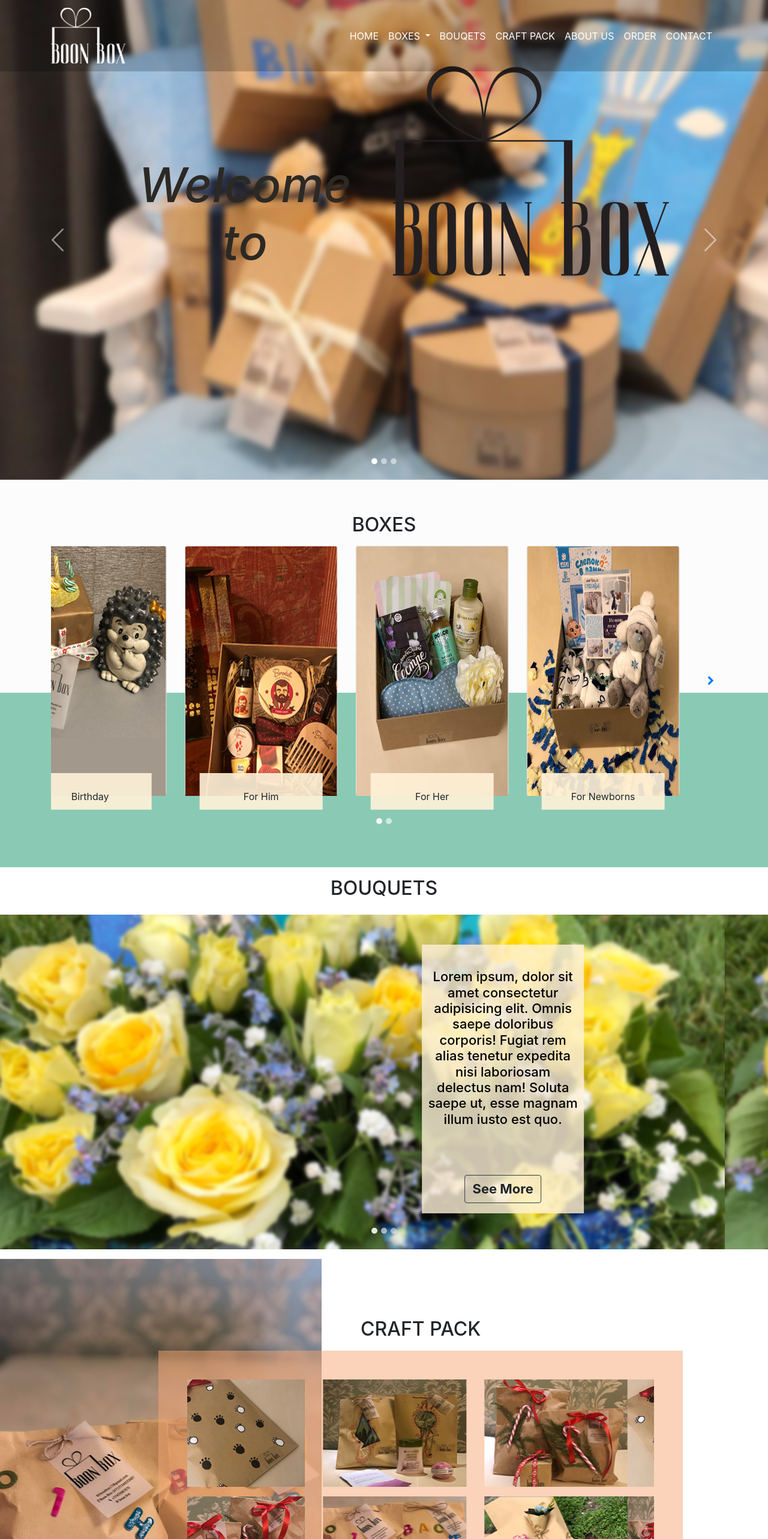
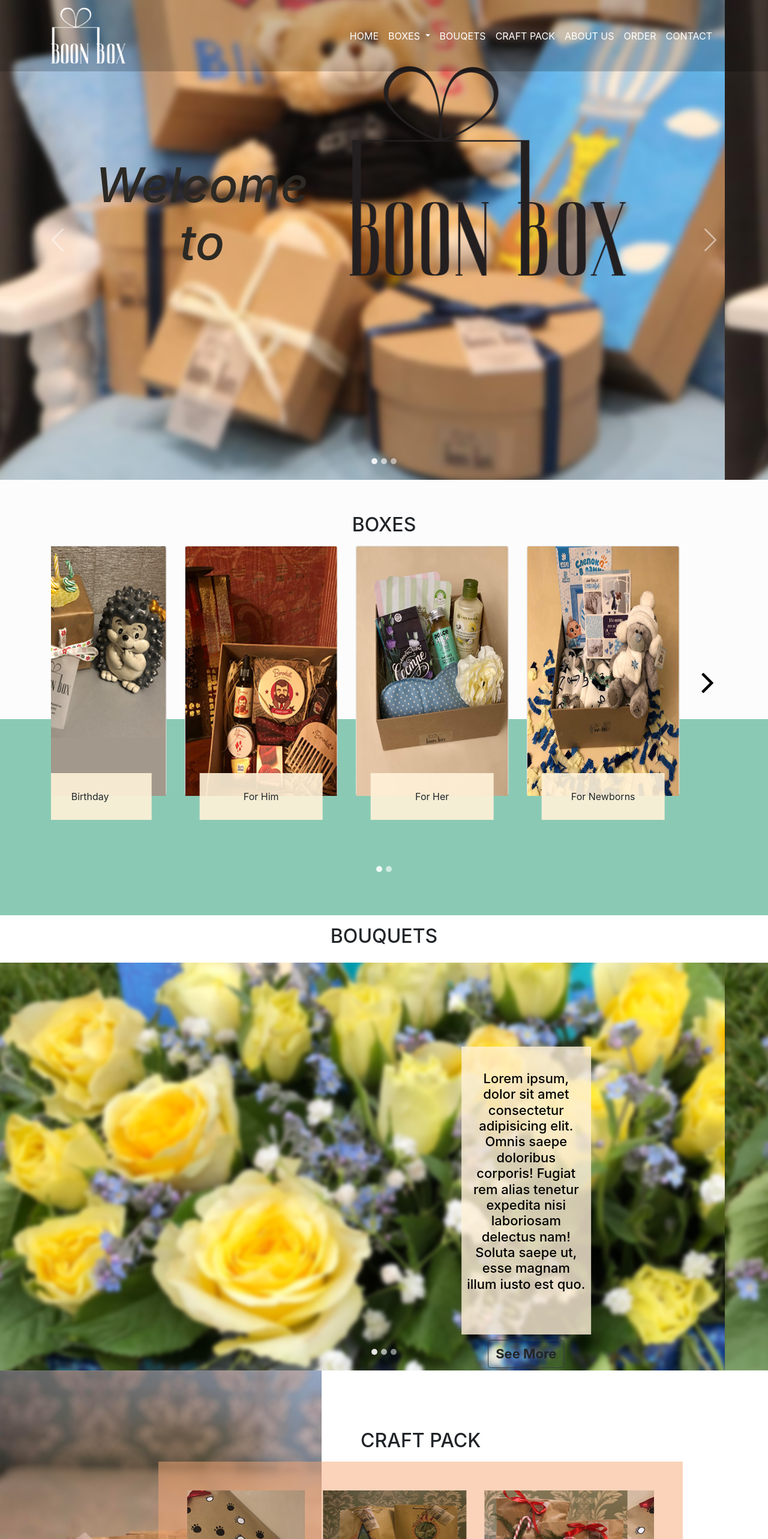
Before and after one commit to davo-buloyan/Boon_box, an Angular app: page / in a window 1280 px wide. Shown: the top 2566 px of the page at 60% size. Built offline with nearby package versions, Linux system fonts and the light colour scheme; a web font is replaced by a local one.

Commit message:
Done main of veiw

```diff
--- a/src/app/main/about-us/about-us.component.scss
+++ b/src/app/main/about-us/about-us.component.scss
@@ -2,6 +2,7 @@
     background-image: url(../../../assets/img/About_us/backgroundAbout.png);
     background-repeat: no-repeat;
     background-size: cover;
+    min-height: 90vh;
 }
 
 .text-info-about {
@@ -13,8 +14,10 @@
 .rectangle {
     background-image: url(../../../assets/img/About_us/Rectangle.png);
     background-repeat: no-repeat;
+    background-size: contain;
     background-size: cover;
     border-bottom: 1px solid black;
+    min-height: 80vh;
 
 }
 
@@ -24,6 +27,7 @@
 
 .img-bg {
     background: rgba(243,237,224, 0.5) !important ;
+    min-height: 80vh;
 }
 
 @media all and (max-width: 700px) {
@@ -32,6 +36,8 @@
         border-left:  1px solid black;
         border-right: 1px solid black;
         border-bottom: 1px solid black;
-
+    }
+    .text-info-about {
+        font-size: 16px;
     }
   }
--- a/src/app/main/bouquets/bouquets.component.html
+++ b/src/app/main/bouquets/bouquets.component.html
@@ -1,5 +1,62 @@
+<div class="bouquets" id="bouqets">
+  <h2 class="text-center p-3">BOUQUETS</h2>
 
-<div class="bouquets" id="bouqets">
+  <div id="carouselExampleIndicators_bouquets" class="carousel slide" data-ride="carousel">
+    <ol class="carousel-indicators">
+      <li data-target="#carouselExampleIndicators_bouquets" data-slide-to="0" class="active"></li>
+      <li data-target="#carouselExampleIndicators_bouquets" data-slide-to="1"></li>
+      <li data-target="#carouselExampleIndicators_bouquets" data-slide-to="2"></li>
+    </ol>
+    <div class="carousel-inner">
+      <div class="carousel-item active first-slyde ">
+        <div class="carousel-caption">
+          <div class="row">
+            <div class="col-md-8 col-sm-0">
+            </div>
+            <div class="col-md-4 col-sm-12">
+              <div class="carousel-caption text-box text-center  pt-3 pb-3 p-2">
+                <div class="row">
+                  <div class="col text-block text-box-bouquets align-self-start pt-3 pb-3 p-2">
+                    <h6 class="p-2">Lorem ipsum, dolor sit amet consectetur adipisicing elit. Omnis saepe doloribus
+                      corporis! Fugiat rem alias tenetur expedita nisi laboriosam delectus nam! Soluta saepe ut, esse
+                      magnam illum iusto est quo.</h6>
+                  </div>
+                </div>
+                <div class="row">
+                  <div class="col align-self-end pt-md-5 btn-div-main ">
+                    <button class="btn border-dark btn-large btn-ik">See More</button>
+                  </div>
+                </div>
+              </div>
+            </div>
+
+          </div>
+        </div>
+      </div>
+
+      <div class="carousel-item second-slyde">
+        <div class="carousel-caption d-none d-md-block">
+          <div class="row">
+
+          </div>
+        </div>
+      </div>
+      <div class="carousel-item third-slyde">
+        <div class="carousel-caption d-none d-md-block">
+          <div class="row">
+
+          </div>
+        </div>
+      </div>
+    </div>
+  </div>
+</div>
+
+
+
+
+
+<!-- <div class="bouquets" id="bouqets">
   <div class="row">
     <div class="col pt-3 pb-3">
       <h2 class="text-center pb-3">BOUQUETS</h2>
@@ -10,8 +67,8 @@
           <li data-target="#carouselExampleIndicators_bouquets" data-slide-to="2"></li>
         </ol>
         <div class="carousel-inner">
-          <div class="carousel-item active">
-            <img class="img-fuled w-100" src="../../../assets/img/Bouqets/47.png" alt="First slide">
+          <div class="carousel-item active first-img">
+
             <div class="carousel-caption ">
               <div class="row">
                 <div class="col-md-7 col-sm-0">
@@ -34,7 +91,7 @@
               </div>
             </div>
           </div>
-          <div class="carousel-item">
+          <div class="carousel-item ">
             <img class="d-block w-100" src="../../../assets/img/Bouqets/47.png" alt="First slide">
             <div class="carousel-caption d-none ">
 
@@ -59,4 +116,4 @@
       </div>
     </div>
   </div>
-</div>
+</div>  -->
--- a/src/app/main/bouquets/bouquets.component.scss
+++ b/src/app/main/bouquets/bouquets.component.scss
@@ -1,24 +1,47 @@
+.carousel-item {
+  min-height: 85vh;
+}
+
+.first-slyde {
+  background-image: (url(../../../assets/img/Bouqets/47.png));
+  background-repeat: no-repeat;
+  background-size: contain;
+  background-size: cover;
+}
+
+.second-slyde {
+  background-image: (url(../../../assets/img/Bouqets/47.png));
+  background-repeat: no-repeat;
+  background-size: contain;
+  background-size: cover;
+}
+
+.third-slyde {
+  background-image: (url(../../../assets/img/Bouqets/47.png));
+  background-repeat: no-repeat;
+  background-size: contain;
+  background-size: cover;
+}
+
 .text-box {
-    height: 28rem;
-    align-self: start;
+  height: 30rem;
   font-weight: bold;
-    font-size: 20px;
   color: black;
-    background: rgba(255,242,217, 0.8) !important;
+  background: rgba(255, 242, 217, 0.8) !important;
 }
 
 h2 {
   font-size: 32px;
 }
 
-h6{
+h6 {
   font-size: 22px;
 }
 
-.btn  {
+.btn {
   margin-bottom: 0;
   margin-top: auto;
-    font-size:22px;
+  font-size: 22px;
   font-weight: bold;
 }
 
@@ -28,32 +51,29 @@
   border-radius: 100%;
 }
 
+// @media all and (max-width: 850px) {
+//   .text-box {
 
-@media all and (max-width: 850px) {
-    .text-box {
-        justify-content: center;
-        margin-right: auto;
-        margin: 0;
-        height:12rem;
-        width: 22rem;
-        font-weight: bold;
-        font-size: 12px;
-        color: black;
-        background: rgba(255,242,217, 0.8) !important;
-    }
-    .text-box-bouquets {
-        margin: 0%;
-        padding: 0%;
-    }
-    .btn-div-main {
-        margin: 0;
-        padding: 0;
-    }
+//     font-weight: bold;
+//     font-size: 12px;
+//     color: black;
+//     background: rgba(255, 242, 217, 0.8) !important;
+//   }
 
-    .btn  {
-        margin: 0;
-        padding: 0;
-        font-size:16px;
-        font-weight: bold;
-      }
-  }
+//   .text-box-bouquets {
+//     margin: 0%;
+//     padding: 0%;
+//   }
+
+//   .btn-div-main {
+//     margin: 0;
+//     padding: 0;
+//   }
+
+//   .btn {
+//     margin: 0;
+//     padding: 0;
+//     font-size: 16px;
+//     font-weight: bold;
+//   }
+// }
--- a/src/app/main/boxes/boxes.component.html
+++ b/src/app/main/boxes/boxes.component.html
@@ -1,14 +1,13 @@
   <div class="container-fuled boxes-main p-5 position-relative">
 
     <div class="controls-top">
-      <a class="btn-floating" href="#multi-item-example" class="left-btn position-absolute" data-slide="prev"><i
-          class="fa fa-chevron-left"></i></a>
-      <a class="btn-floating" href="#multi-item-example" class="right-btn position-absolute" data-slide="next"><i
-          class="fa fa-chevron-right"></i></a>
+      <a class="btn-floating" href="#multi-item-example" class="left-btn position-absolute" data-slide="prev">
+        <i class="fa fa-angle-left"></i></a>
+      <a class="btn-floating" href="#multi-item-example" class="right-btn position-absolute" data-slide="next">
+        <i class="fa fa-angle-right"></i></a>
     </div>
 
     <div class="container pb-5">
-
       <h2 class="text-center p-2 "> BOXES </h2>
       <div id="multi-item-example" class="carousel slide carousel-multi-item" data-ride="carousel">
 
@@ -17,7 +16,6 @@
         <ol class="carousel-indicators">
           <li data-target="#multi-item-example" data-slide-to="0" class="active"></li>
           <li data-target="#multi-item-example" data-slide-to="1"></li>
-
         </ol>
         <!--/.Indicators-->
 
@@ -25,12 +23,11 @@
         <div class="carousel-inner" role="listbox">
 
 
-          <div *ngFor="let arr of groupedSlides; first as isFirst" [class.active]="isFirst" class="carousel-item ">
-
-            <div class="row justify-content-md-center pb-3">
+          <div *ngFor="let arr of groupedSlides; first as isFirst" [class.active]="isFirst" class="carousel-item">
+            <div class="row justify-content-md-center pb-5">
               <!-- <div  *ngFor="let item of arr; first as isFirst" [class="col-md-3"]="isFirst" class="col-md-3 d-none d-md-block"> -->
-              <div class="col-md-3 " *ngFor="let item of arr">
-                <div class="card mb-2 card-main  position-relative">
+              <div class="col-md-3 pb-5" *ngFor="let item of arr">
+                <div class="card mb-2 card-main ">
                   <img class="card-img-top img-main" [src]="item.images[0]" alt="Card image cap">
                   <div class="card-body btn-main
                    text-center position-absolute mx-4"
--- a/src/app/main/boxes/boxes.component.scss
+++ b/src/app/main/boxes/boxes.component.scss
@@ -30,14 +30,21 @@
 
 .left-btn {
     position: absolute;
-    top: 50%;
+    top: 40%;
     left: 7%;
+    color: black;
+    font-size: 60px;
 }
+
+
+
 
 .right-btn {
     position: absolute;
-    top: 50%;
+    top: 40%;
     right: 7%;
+    color: black;
+    font-size: 60px;
 }
 
 .btn-main:hover {
--- a/src/app/main/contact-us/contact-us.component.html
+++ b/src/app/main/contact-us/contact-us.component.html
@@ -18,28 +18,33 @@
               </div>
             </div>
           </div>
-          <div class="col-6 second">
-            <form class="contact-form row">
+          <div class="col-6">
+            <form class="pr-2">
+              <div class="form-group row">
                 <div class="col-md-12">
-                <label></label>
                   <input type="text" class="form-control" placeholder="First Name (required)">
                 </div>
+              </div>
+              <div class="form-group row">
                 <div class="col-md-12">
-                <label></label>
                   <input type="email" class="form-control" placeholder="Your E-Mail (required)">
                 </div>
+              </div>
+              <div class="form-group row">
                 <div class="col-md-12">
-                <label></label>
                   <input type="text" class="form-control" placeholder="Subject">
                 </div>
+              </div>
+              <div class="form-group row">
                 <div class="col-md-12">
-                <label></label>
                   <textarea class="form-control" rows="9" placeholder="Youre Message"></textarea>
                 </div>
+              </div>
+              <div class="form-group row">
                 <div class="col-md-4 col-md-offset-4 ml-auto">
-                <label></label>
-                <button type="button" data-toggle="modal" data-target="#alertModal"
-                  class="btn btn-light btn-contact btn-block btn-lg">SEND<i class="ion-android-arrow-forward"></i></button>
+                  <button type="submit" data-toggle="modal" data-target="#alertModal"
+                    class="btn btn-light btn-contact btn-block btn-lg">SEND</button>
+                </div>
               </div>
             </form>
           </div>
@@ -48,12 +53,12 @@
           <div class="col ">
             <a href="https://www.facebook.com/boonbox.am/">
               <p class="m-2  d-inline">
-                <img src="../../assets/img/Contact/facebook black.png" alt="" width="50px">
+                <img src="../../assets/img/Contact/facebook black.png" alt="facebook" width="50px">
               </p>
             </a>
             <a href="https://www.instagram.com/boon.box/">
               <p class="m-2  d-inline">
-                <img src="../../assets/img/Contact/insta black.png" alt="" width="50">
+                <img src="../../assets/img/Contact/insta black.png" alt="insta" width="50">
               </p>
             </a>
           </div>
@@ -70,3 +75,4 @@
       </div>
     </div>
   </div>
+</div>
--- a/src/app/main/contact-us/contact-us.component.scss
+++ b/src/app/main/contact-us/contact-us.component.scss
@@ -2,8 +2,6 @@
     position: relative;
     background-color: #FBB911;
 }
-
-
 
 .foot {
     background: rgba(0, 0, 0, .5) !important;
@@ -13,5 +11,4 @@
 .btn-contact {
     font-size: 23px;
     font-weight: bold;
-
 }
--- a/src/app/main/home/slider/slider.component.html
+++ b/src/app/main/home/slider/slider.component.html
@@ -6,8 +6,7 @@
       <li data-target="#carouselExampleIndicators_slider" data-slide-to="2"></li>
     </ol>
     <div class="carousel-inner">
-      <div class="carousel-item active">
-        <img class="d-block w-100 h-100" src="../../../../assets/img/Home/Slide-1.png" alt="First slide">
+      <div class="carousel-item active first-slyde ">
         <div class="carousel-caption">
             <div class="row">
                 <div class="d-flex col-md-6 col-sm-12 justify-content-end align-items-end align-self-end   ml-auto">
@@ -20,22 +19,20 @@
         </div>
       </div>
 
-       <!-- <div class="carousel-item">
-        <img class="d-block  w-100 h-100" src="../../../../assets/img/Home/Slide-1.png" alt="First slide">
+       <div class="carousel-item second-slyde">
         <div class="carousel-caption d-none d-md-block">
             <div class="row">
 
             </div>
         </div>
       </div>
-      <div class="carousel-item">
-        <img class="d-block  w-100 h-100" src="../../../../assets/img/Home/Slide-1.png" alt="First slide">
+      <div class="carousel-item third-slyde">
         <div class="carousel-caption d-none d-md-block">
             <div class="row">
 
             </div>
         </div>
-      </div>  -->
+      </div>
     </div>
     <a class="carousel-control-prev" href="#carouselExampleIndicators_slider" role="button" data-slide="prev">
         <span class="carousel-control" aria-hidden="true"> <img src="assets/img/Home/Previous.png" alt="">
--- a/src/app/main/home/slider/slider.component.scss
+++ b/src/app/main/home/slider/slider.component.scss
@@ -1,12 +1,31 @@
 .carousel-item {
   height: 100vh;
-  min-height: 300px;
   background: no-repeat center center scroll;
   -webkit-background-size: cover;
   -moz-background-size: cover;
   -o-background-size: cover;
   background-size: cover;
 }
+
+.first-slyde {
+  background-image: (url(../../../../assets/img/Home/Slide-1.png));
+  background-repeat: no-repeat;
+  background-size: cover;
+
+}
+
+.second-slyde {
+  background-image: (url(../../../../assets/img/Home/Slide-1.png));
+  background-repeat: no-repeat;
+  background-size: cover;
+}
+
+.third-slyde {
+  background-image: (url(../../../../assets/img/Home/Slide-1.png));
+  background-repeat: no-repeat;
+  background-size: cover;
+}
+
 
 .carousel-caption {
   bottom: 40%;
@@ -26,7 +45,7 @@
 
 @media all and (max-width: 700px) {
   .carousel-caption {
-    bottom: 20%;
+    bottom: 30%;
   }
 
   .header-text {
@@ -35,7 +54,7 @@
   }
 
   .home_logo {
-    width: 65%;
-    height: 65%;
+    width: 100%;
+    height: 100%;
   }
 }
```
Also changed, not shown: src/app/main/main.component.html (line endings or trailing spaces). Lines whose indentation alone changed are shown as unchanged.
